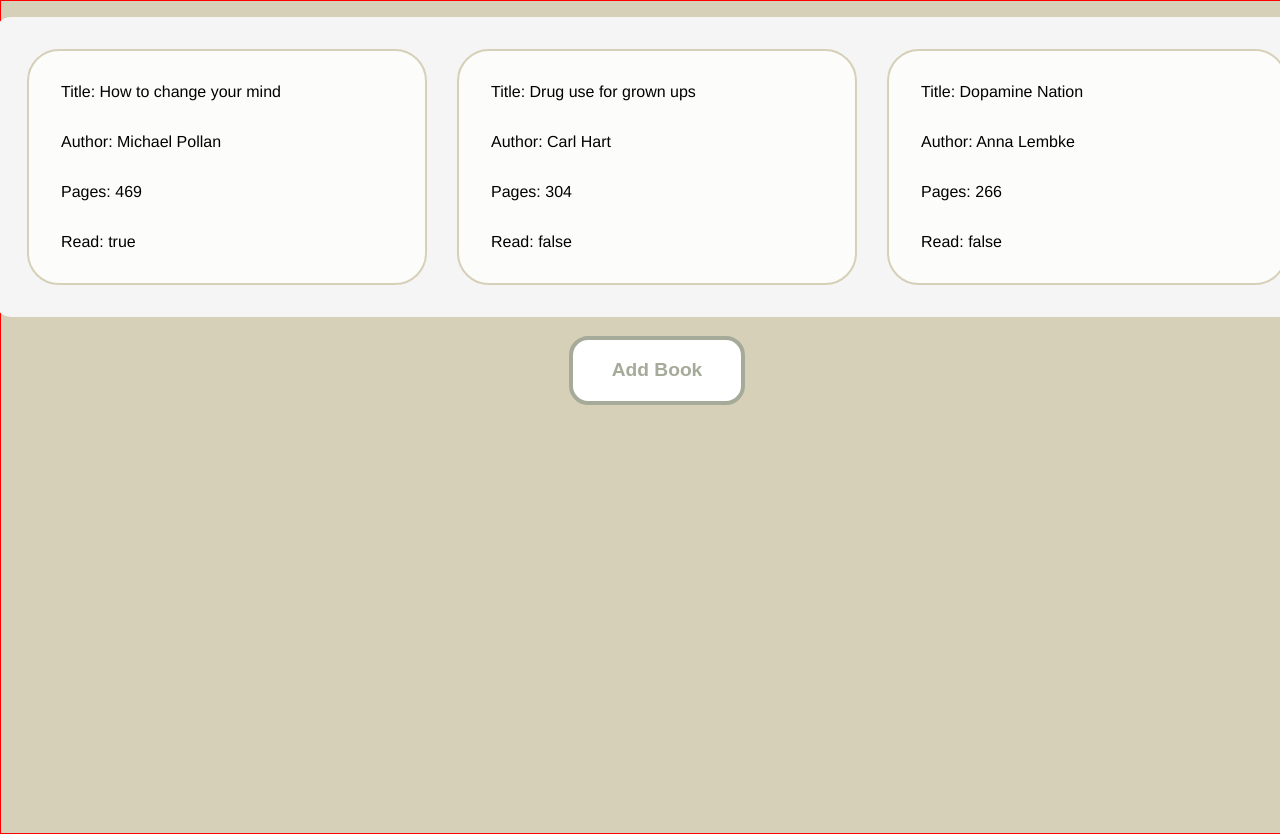
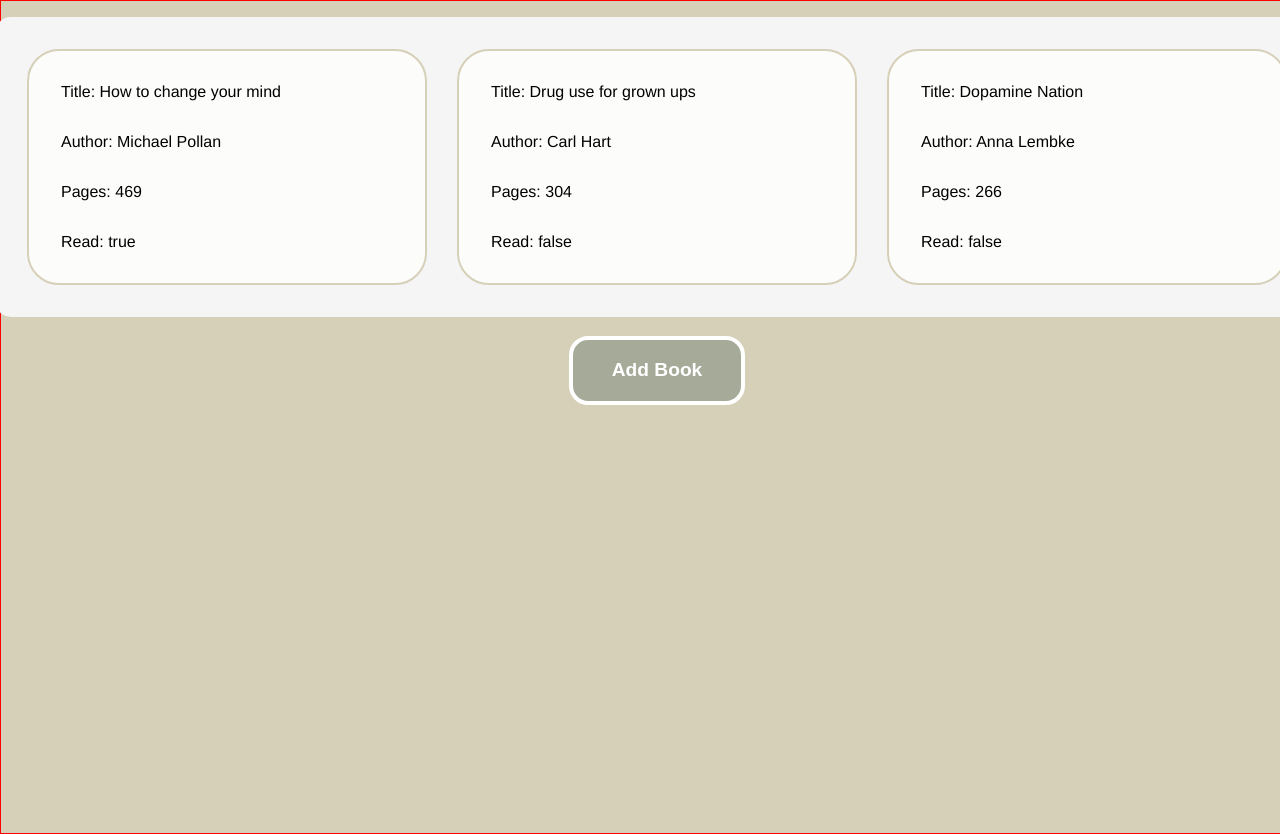
Before and after one commit to owen-addison/odin-library, a website: page index.html in a window 1280 px wide. Shown: the top 834 px of the page. Drawn offline with Linux system fonts and the light colour scheme.

Commit message:
Adds and removes form styling

```diff
--- a/styles.css
+++ b/styles.css
@@ -48,7 +48,7 @@
     border-radius: 2rem;
 }
 
-button, .add-book {
+button, #add-book {
     background-color: var(--button-color);
     color: white;
     border: 4px solid white;
@@ -59,7 +59,7 @@
     font-weight: 600;
 }
 
-button, .add-book:hover {
+button, #add-book:hover {
     background-color: white;
     color: var(--button-color);
     border: 4px solid var(--button-color);
```
